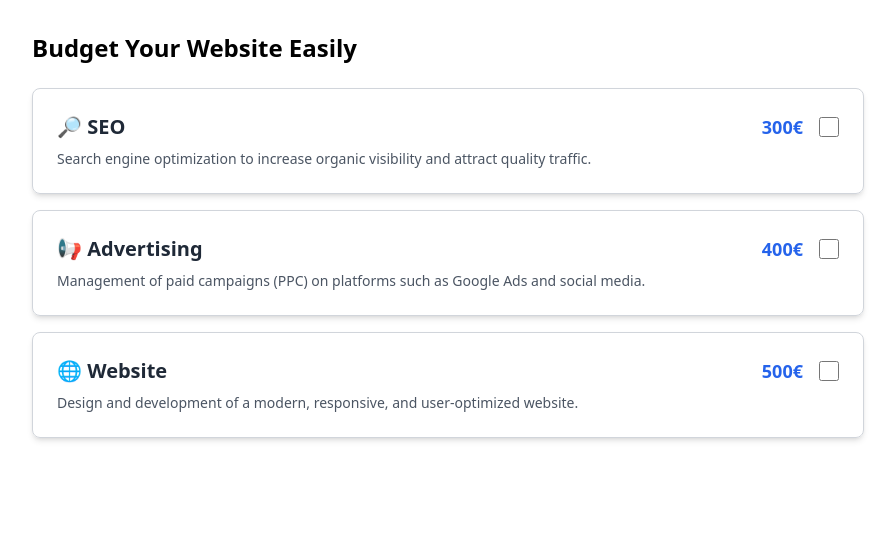
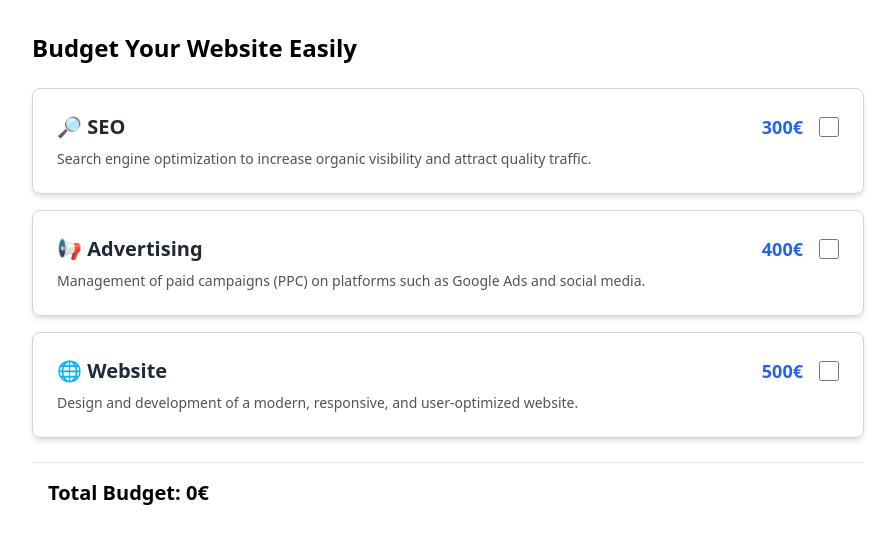
Before and after one commit to claudiabcn/sprint6-reactBudgets, a React (Vite) app: page / in a window 1280 px wide. Shown: the top 544 px of the page, without its empty margins (192-1087 px from the left). Built offline with nearby package versions, Linux system fonts and the light colour scheme.

Commit message:
Adding calculate total and showing the total

```diff
--- a/src/components/serviceCard.tsx
+++ b/src/components/serviceCard.tsx
@@ -21,7 +21,7 @@ function ServiceCard({ service, onChange }: ServiceCardProps) {
           className="mt-1 w-5 h-5 cursor-pointer"
         />
       </div>
-    </div>
+      </div>
   );
 }
 
--- a/src/config/types.ts
+++ b/src/config/types.ts
@@ -10,5 +10,5 @@ export interface Service {
 
 export interface ServiceCardProps {
   service: Service;
-  onChange: (id: string) => void;
+  onChange: (id: number) => void;
 }
--- a/src/features/budgetCalculator/budgetCalculator.tsx
+++ b/src/features/budgetCalculator/budgetCalculator.tsx
@@ -2,11 +2,12 @@ import { useState } from "react";
 import { Service } from "../../config/types";
 import { services as initialServices } from "../../config/appData";
 import ServiceCard from "../../components/serviceCard";
+import { calculateTotal } from "../budgetCalculator/calculateTotal";
 
 function BudgetCalculator() {
   const [services, setServices] = useState<Service[]>(initialServices);
 
-  const handleServiceChange = (id: string) => {
+  const handleServiceChange = (id: number) => {
     setServices(
       services.map((service) =>
         service.id === id
@@ -29,6 +30,12 @@ function BudgetCalculator() {
           />
         ))}
       </div>
+
+      <div className="mt-6 p-4 border-t">
+        <h3 className="text-xl font-semibold">
+        Total Budget: {calculateTotal(services)}€
+        </h3>
+      </div>
     </div>
   );
 }
```
